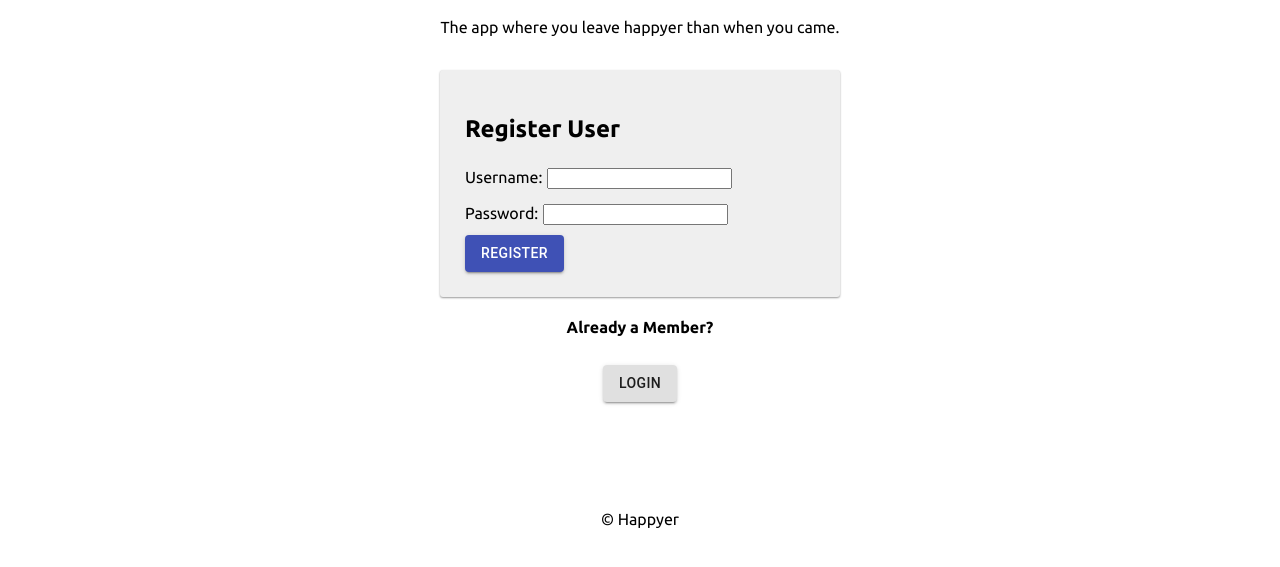
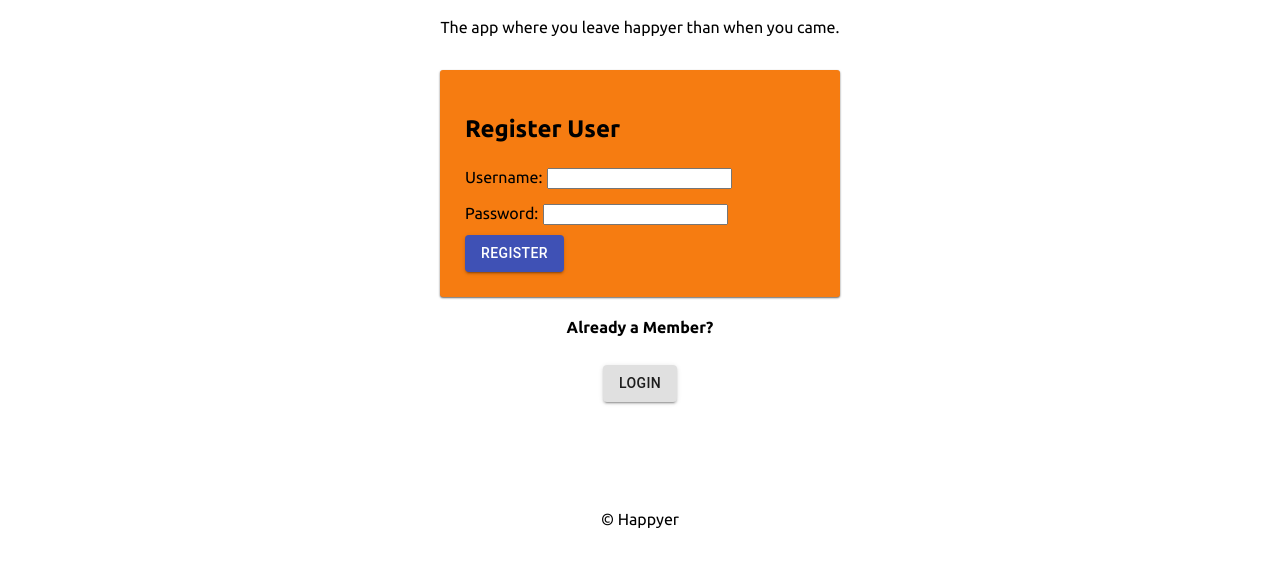
Before and after one commit to yyerthao/bepositive, a React app: page /#/home in a window 1280 px wide. Shown: the part 143-710 px from the top of the page. Built offline with nearby package versions, Linux system fonts and the light colour scheme; no server answers.

Commit message:
Updated login form background color

```diff
--- a/src/components/App/App.css
+++ b/src/components/App/App.css
@@ -103,9 +103,9 @@ Form Treatment
   max-width: 100%;
   padding: 25px;
   margin: 0 auto 20px;
-  background-color: #efefef;
+  background-color: #f67c11;
   border-radius: 3px;
-  box-shadow: 0 1px 2px rgb(0, 0, 0, 0.4);
+  box-shadow: 0 1px 2px rgba(0, 0, 0, 0.607);
 }
 
 input {
```
